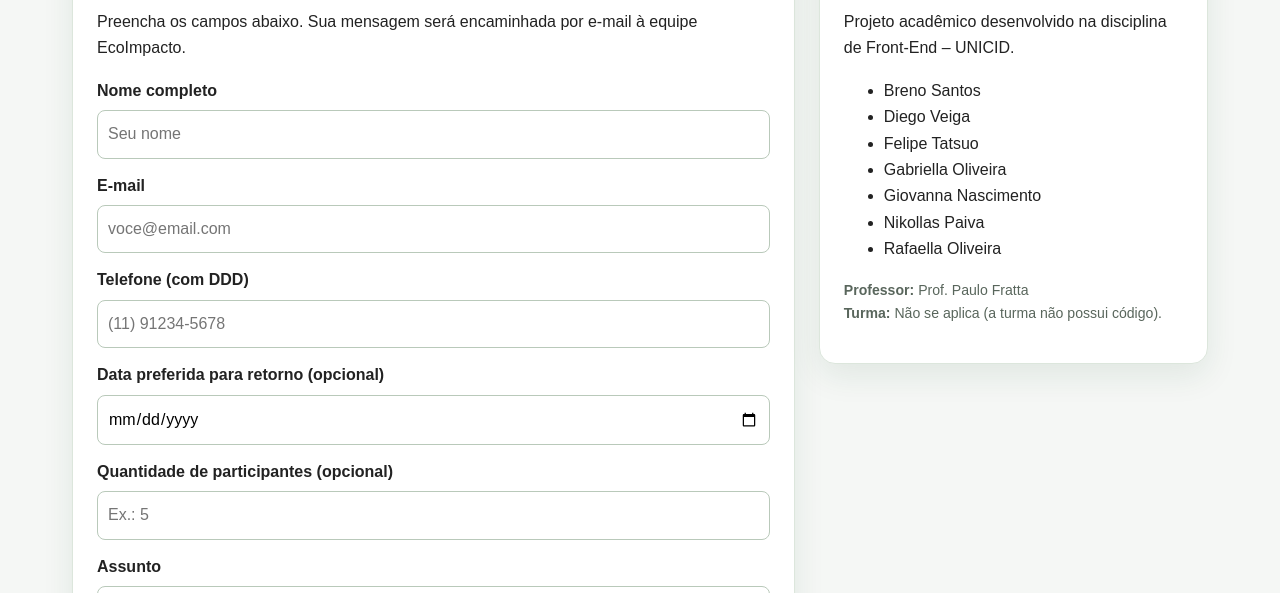
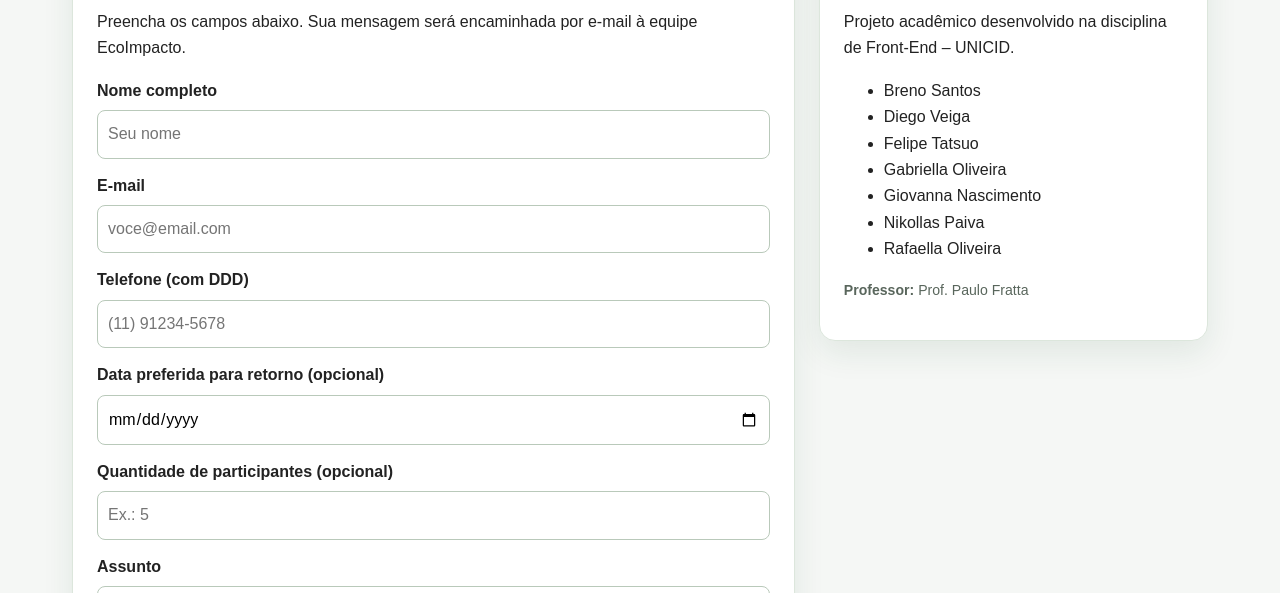
Before and after one commit to nascimentogiovanna82-lab/EcoImpacto, a website: page contato.html in a window 1280 px wide. Shown: the part 507-1100 px from the top of the page. Drawn offline with Linux system fonts and the light colour scheme.

Commit message:
Remove informação de turma da página de contato

```diff
--- a/contato.html
+++ b/contato.html
@@ -29,7 +29,7 @@
 <label for="message">Mensagem</label><textarea id="message" name="message" rows="5" required minlength="10" placeholder="Escreva sua mensagem"></textarea>
 <label class="consent"><input type="checkbox" id="consent" name="consentimento" value="Autorizado" required> Autorizo o envio dos dados preenchidos para que a equipe responda à minha mensagem.</label>
 <button class="btn" type="submit">Enviar mensagem</button><p id="form-status" class="form-status" role="status" aria-live="polite"></p></form>
-<aside class="card"><h2>Equipe EcoImpacto</h2><p>Projeto acadêmico desenvolvido na disciplina de Front-End – UNICID.</p><ul><li>Breno Santos</li><li>Diego Veiga</li><li>Felipe Tatsuo</li><li>Gabriella Oliveira</li><li>Giovanna Nascimento</li><li>Nikollas Paiva</li><li>Rafaella Oliveira</li></ul><p class="caption"><strong>Professor:</strong> Prof. Paulo Fratta<br><strong>Turma:</strong> Não se aplica (a turma não possui código).</p></aside></section>
+<aside class="card"><h2>Equipe EcoImpacto</h2><p>Projeto acadêmico desenvolvido na disciplina de Front-End – UNICID.</p><ul><li>Breno Santos</li><li>Diego Veiga</li><li>Felipe Tatsuo</li><li>Gabriella Oliveira</li><li>Giovanna Nascimento</li><li>Nikollas Paiva</li><li>Rafaella Oliveira</li></ul><p class="caption"><strong>Professor:</strong> Prof. Paulo Fratta</p></aside></section>
 </main>
 <footer class="site-footer"><div class="footer-grid"><div><a class="brand footer-brand" href="index.html"><span class="brand-mark">✳</span><span>Eco<span>Impacto</span><small>Pequenas atitudes. Grandes impactos.</small></span></a><p>Informação e inspiração para escolhas mais conscientes.</p></div><div><h2>Explore</h2><div class="footer-links"><a href="index.html">Início</a><a href="sobre.html">Sobre</a><a href="projetos.html">Projetos</a><a href="impacto.html">Impacto</a><a href="acessibilidade.html">Acessibilidade</a><a href="galeria.html">Galeria</a><a href="midia.html">Mídia</a><a href="noticias.html">Notícias</a><a href="contato.html">Contato</a><a href="orcamento_hospedagem.html">Orçamento</a></div></div><div><h2>Projeto acadêmico</h2><p>UNICID • Análise e Desenvolvimento de Sistemas • Front-End • 2026</p><a href="contato.html">Fale com a equipe</a></div></div><div class="footer-bottom">© 2026 EcoImpacto. Projeto demonstrativo acadêmico.</div></footer>
 </body></html>
```
